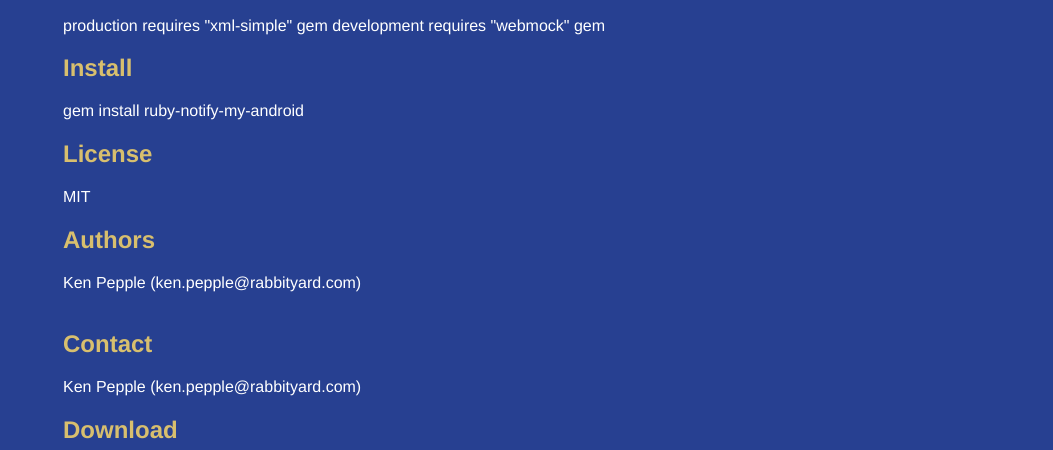
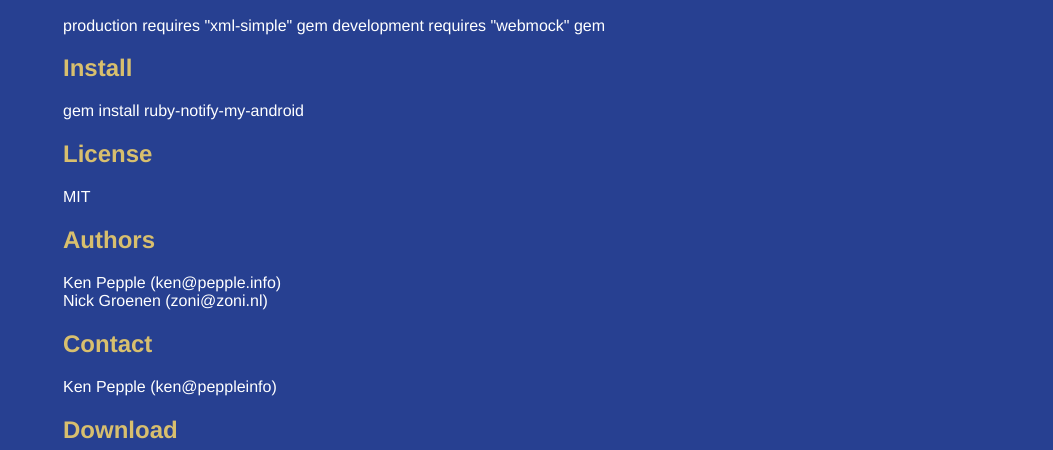
Before and after one commit to slashk/ruby-notify-my-android, a plain HTML site: page index.html in a window 1280 px wide. Shown: the part 350-800 px from the top of the page, without its empty margins (227-1280 px from the left). Drawn offline with Linux system fonts and the light colour scheme.

Commit message:
update contributors
update contributors

```diff
--- a/index.html
+++ b/index.html
@@ -50,7 +50,7 @@
     </div>
 
     <p>Send notifications to Android devices via the Notify My Android API.
-Details about the API are available at https://nma.usk.bz/api.php .</p><h2>Dependencies</h2>
+Details about the API are available at https://www.notifymyandroid.com/.</p><h2>Dependencies</h2>
 <p>production requires "xml-simple" gem
 development requires "webmock" gem</p>
 <h2>Install</h2>
@@ -58,11 +58,11 @@ development requires "webmock" gem</p>
 <h2>License</h2>
 <p>MIT</p>
 <h2>Authors</h2>
-<p>Ken Pepple (ken.pepple@rabbityard.com)
+<p>Ken Pepple (ken@pepple.info)
 <br/>
-<br/>      </p>
+Nick Groenen (zoni@zoni.nl)<br/>      </p>
 <h2>Contact</h2>
-<p>Ken Pepple (ken.pepple@rabbityard.com)
+<p>Ken Pepple (ken@peppleinfo)
 <br/>      </p>
 
 
```
